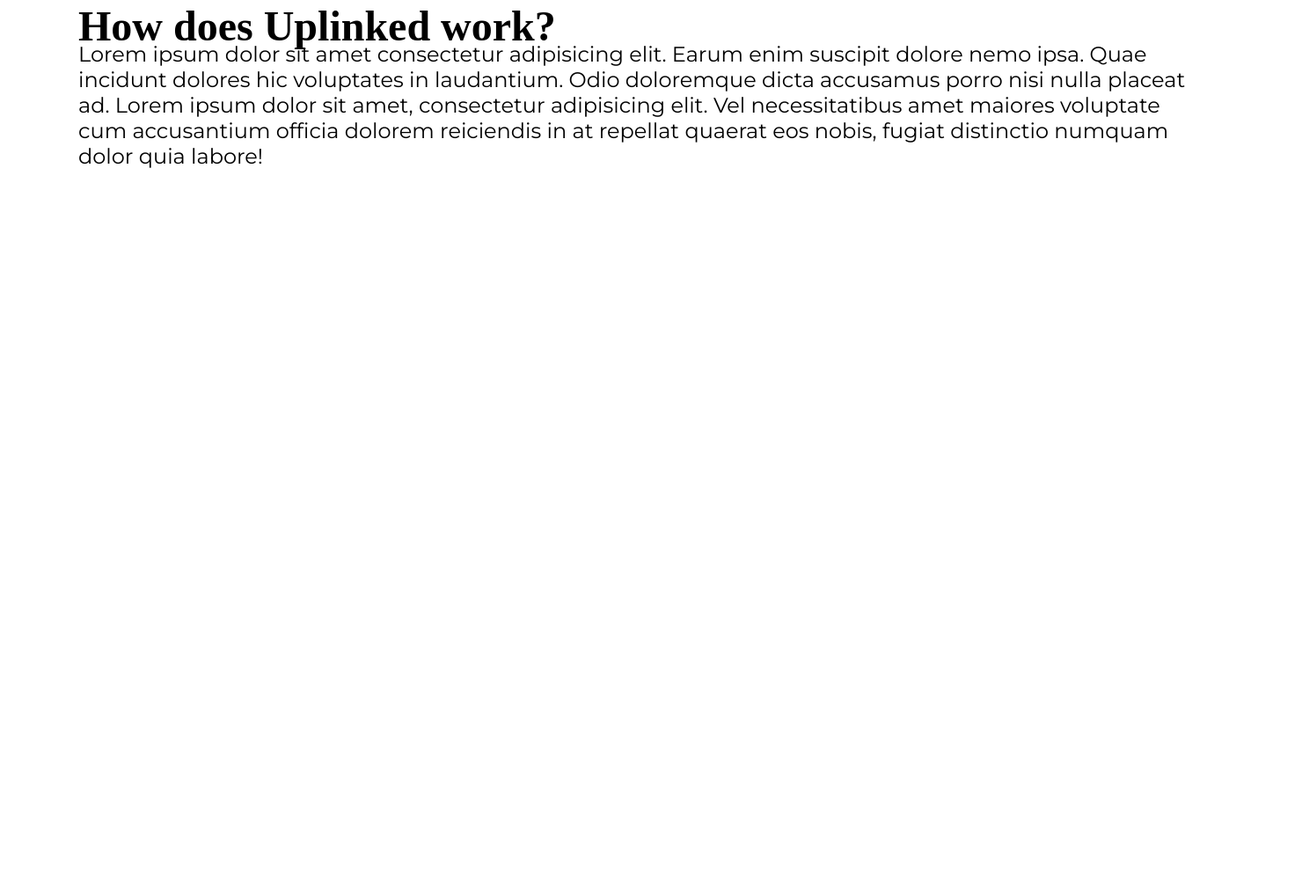
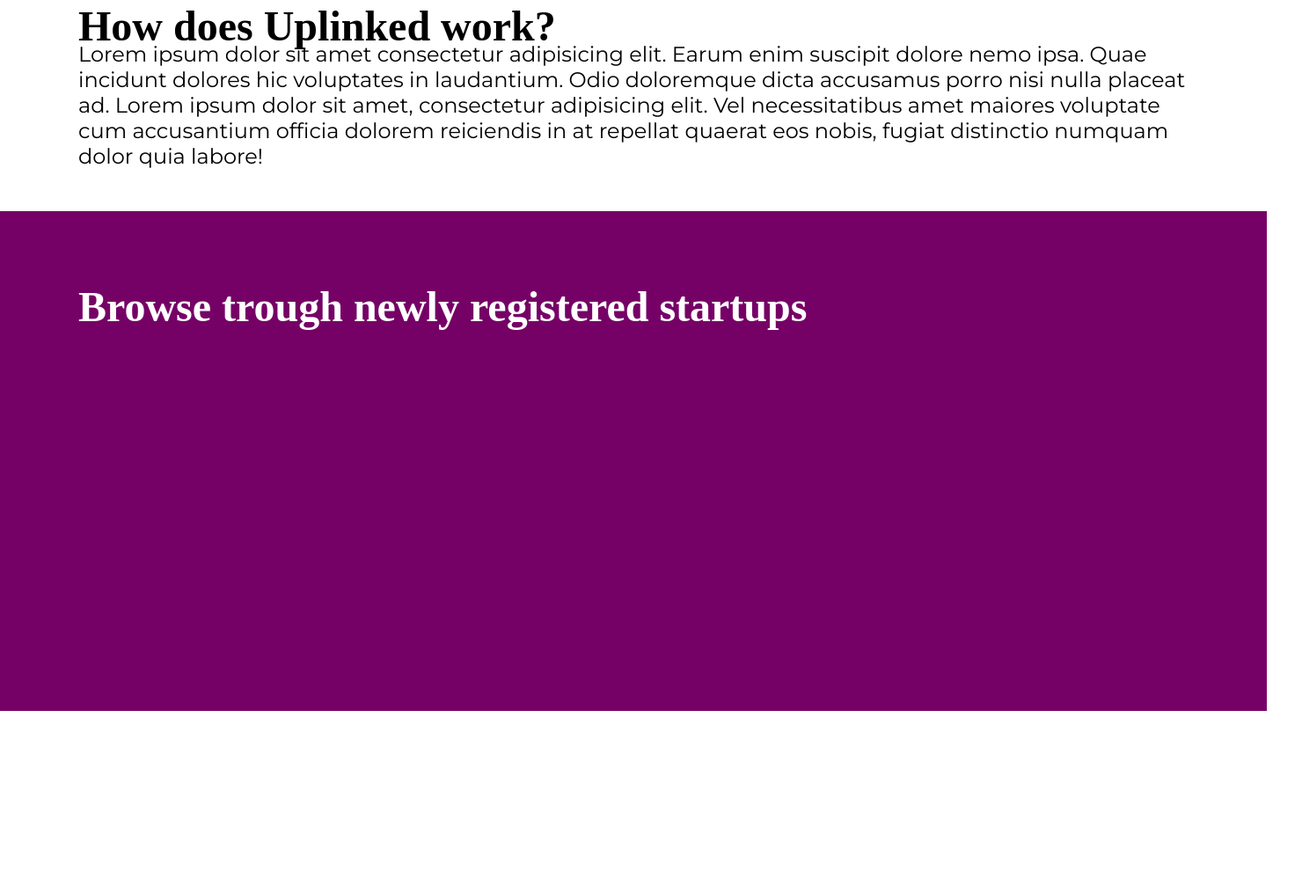
Before and after one commit to FelineJTD/Milestone02_K22, a Flask app: page / in a window 1480 px wide. Shown: the part 783-1790 px from the top of the page at 88% size. Run offline with Flask 2, Linux system fonts and the light colour scheme.

Commit message:
Added the rolling box space

```diff
--- a/static/main.css
+++ b/static/main.css
@@ -189,6 +189,32 @@
   line-height: 29px;
 
   color: #000000;
+}
+
+.rollingbox{
+  position: absolute;
+  width: 1440px;
+  height: 568px;
+  left: 0px;
+  top: 1023px;
+
+background: #760166;
+}
+
+.rollingbox h2{
+  position: absolute;
+  width: 960px;
+  height: 58px;
+  left: 89px;
+  top: 40px;
+
+  font-family: Margaret;
+  font-style: normal;
+  font-weight: bold;
+  font-size: 48px;
+  line-height: 58px;
+
+  color: #FFFFFF;
 }
 
 .bottom .reginvestor{
--- a/templates/home.html
+++ b/templates/home.html
@@ -11,6 +11,9 @@
         <h2>How does Uplinked work?</h2>
         <h3>Lorem ipsum dolor sit amet consectetur adipisicing elit. Earum enim suscipit dolore nemo ipsa. Quae incidunt dolores hic voluptates in laudantium. Odio doloremque dicta accusamus porro nisi nulla placeat ad. Lorem ipsum dolor sit amet, consectetur adipisicing elit. Vel necessitatibus amet maiores voluptate cum accusantium officia dolorem reiciendis in at repellat quaerat eos nobis, fugiat distinctio numquam dolor quia labore!</h3>
     </div>
+    <div class="rollingbox">
+        <h2>Browse trough newly registered startups</h2>
+    </div>
     <div class="bottom">
         <a class="reginvestor" href="{{url_for('regis_investor')}}">Register as an <b>Investor</b></a>
         <a class="regstartup" href="aaaa">Register as a <b>Startup Founder</b></a>
```
